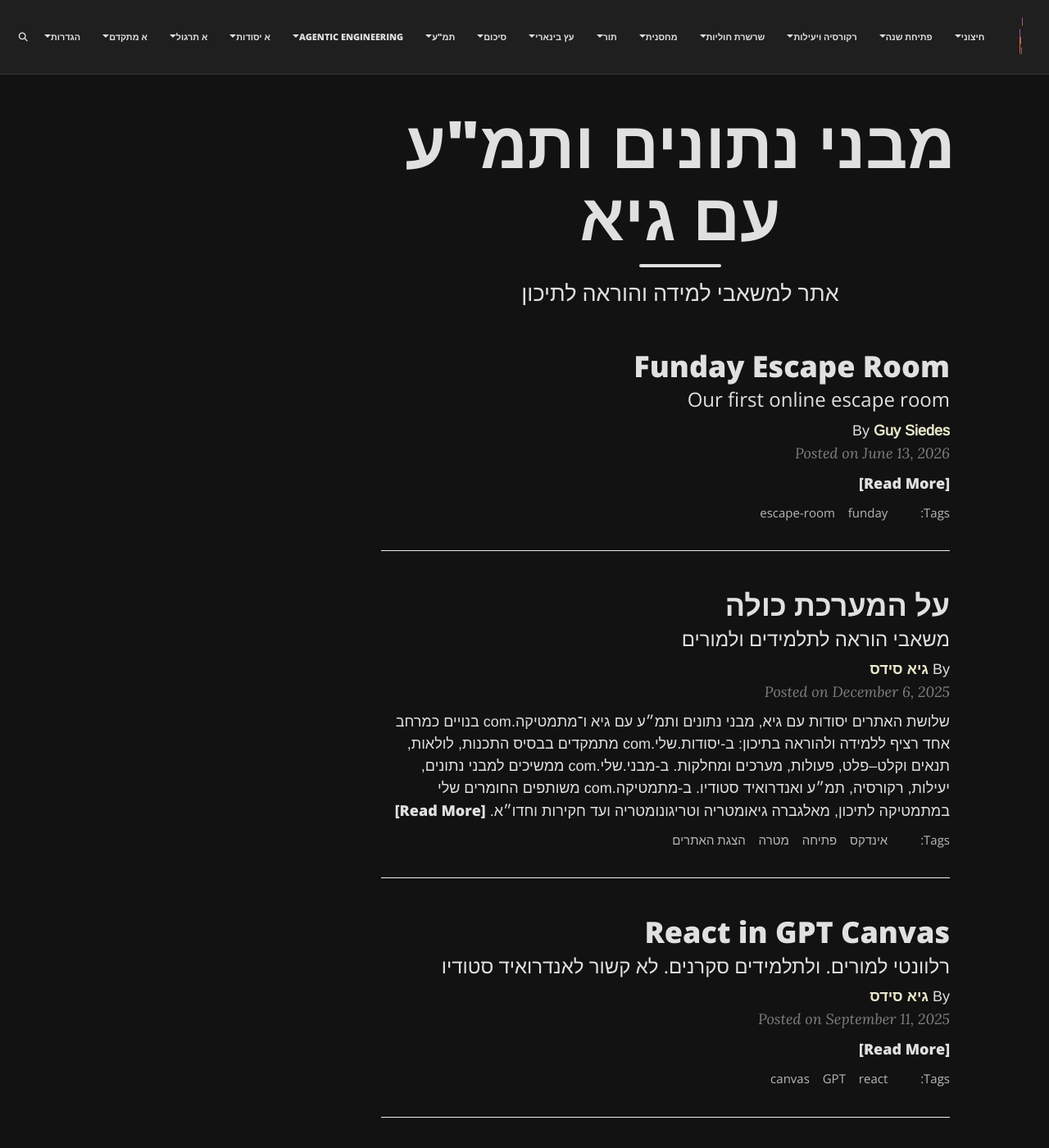
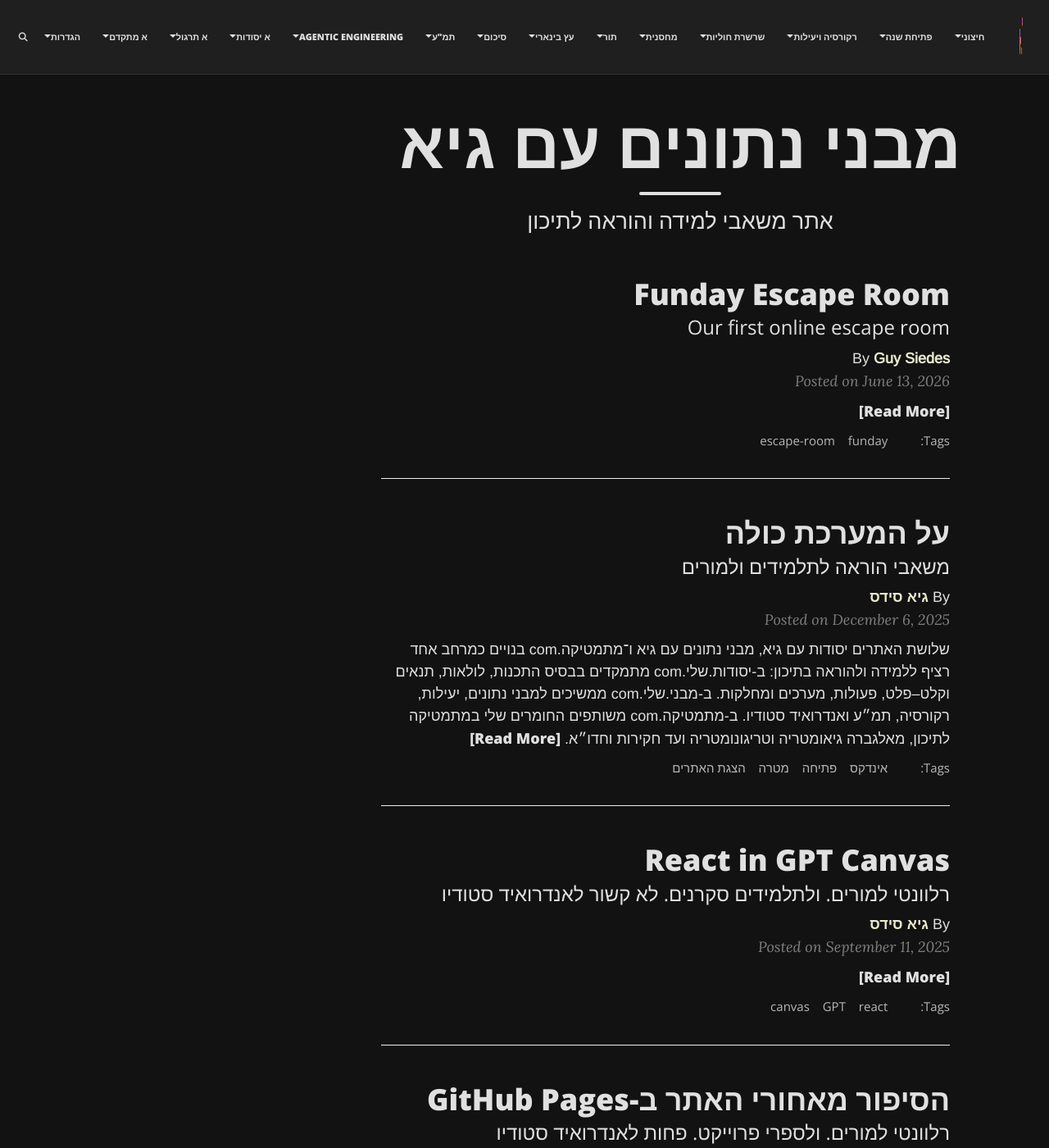
Before and after one commit to 3strategy/BeautifulMivney, a Jekyll site: the page built from index.html, in a window 1280 px wide and 1400 px high. Shown: the whole window at 82% size. Built offline with Jekyll 4.4.1, drawn with Linux system fonts in a browser that asks for light colours; the list of posts is cut into pages by our own code; comment, search, counter and statistics services are not loaded.

Commit message:
another attempt fixing duplicate title

```diff
--- a/_config.yml
+++ b/_config.yml
@@ -10,7 +10,7 @@
 ############################
 
 # Name of website
-title: מבני נתונים ותמ"ע עם גיא
+title: מבני נתונים עם גיא
 
 # Your name to show in the footer
 author: גיא סידס
--- a/_includes/head.html
+++ b/_includes/head.html
@@ -13,8 +13,7 @@
   {% endcapture %}
 
   {% capture title %}
-    {%- assign escaped_site_title = site.title | strip_html | xml_escape -%}
-    {%- if site.title and site.title-on-all-pages and (escaped_site_title != pagetitle) -%}
+    {%- if site.title and site.title-on-all-pages and (site.title != pagetitle) -%}
       {{ pagetitle }} | {{ site.title }}
     {%- else -%}
       {{ pagetitle }}
@@ -46,6 +45,9 @@
   {% endif %}
 
   <meta name="description" content="{{ description }}">
+  {% if page.noindex %}
+  <meta name="robots" content="noindex, nofollow">
+  {% endif %}
 
   {% if site.mobile-theme-col %}
   <meta name="theme-color" content="{{ site.mobile-theme-col }}">
--- a/index.html
+++ b/index.html
@@ -1,6 +1,6 @@
 ---
 layout: home
-title: מבני נתונים ותמ"ע עם גיא
-subtitle: אתר למשאבי למידה והוראה לתיכון
+title: מבני נתונים עם גיא
+subtitle: אתר משאבי למידה והוראה לתיכון
 mathjax: true
 ---
```
Also changed, not shown: _posts/2025-12-06-opener111_post.md (+1 -1 lines).
